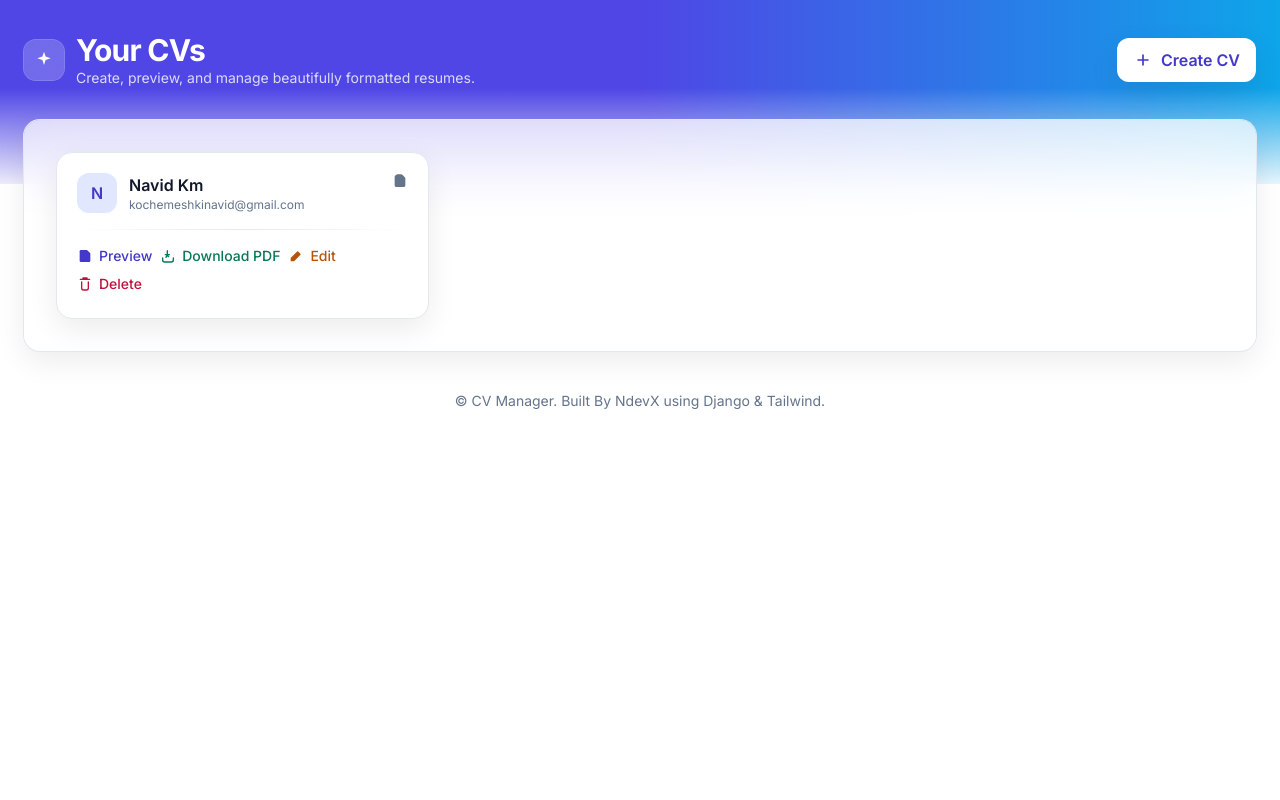
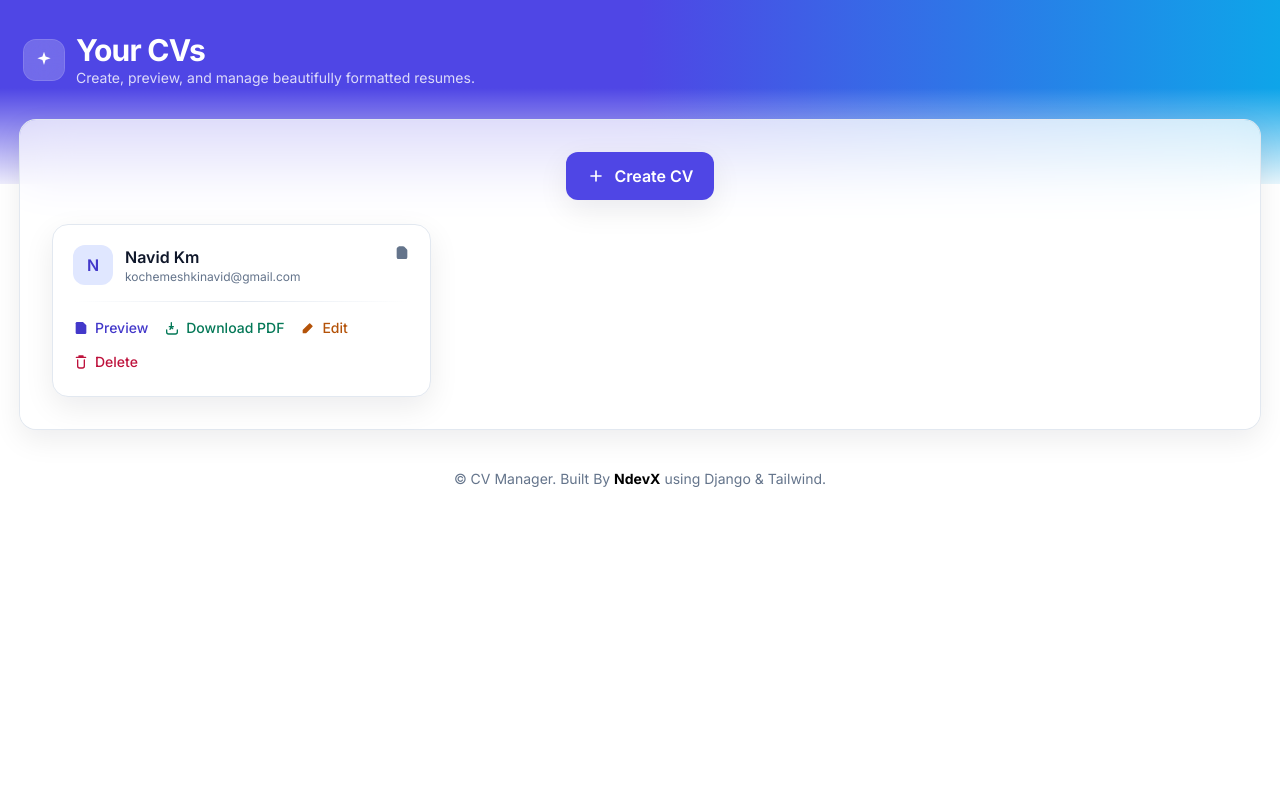
Before and after one commit to navidkmp/CV-Generator, a Django app: page / in a window 1280 px wide. Run offline with Django 5.2, Linux system fonts and the light colour scheme; data comes from the database, SQL or seed files in the repository; both versions use the stored data as it was after the commit; some libraries are stand-ins or nearby versions.

Commit message:
fix responsive

```diff
--- a/myapp/templates/myapp/dashboard.html
+++ b/myapp/templates/myapp/dashboard.html
@@ -1,18 +1,20 @@
-<!-- templates/dashboard.html -->
 <!DOCTYPE html>
 <html lang="en">
 <head>
-    <meta charset="UTF-8" />
-    <meta name="viewport" content="width=device-width, initial-scale=1" />
-    <title>Dashboard · CV Manager</title>
+    <meta charset="UTF-8">
+    <meta name="viewport" content="width=device-width, initial-scale=1.0">
 
-    <!-- Tailwind via CDN -->
+    <title>Dashboard | CV Manager</title>
+
     <script src="https://cdn.tailwindcss.com"></script>
+
     <script>
         tailwind.config = {
             theme: {
                 extend: {
-            fontFamily: { sans: ["Inter", "ui-sans-serif", "system-ui"] },
+                    fontFamily: {
+                        sans: ["Inter", "ui-sans-serif", "system-ui"]
+                    },
                     colors: {
                         brand: {
                             50: "#eef2ff",
@@ -24,35 +26,43 @@
                             600: "#4f46e5",
                             700: "#4338ca",
                             800: "#3730a3",
-                900: "#312e81",
-              },
+                            900: "#312e81"
+                        }
                     },
                     boxShadow: {
                         soft: "0 10px 30px rgba(2, 6, 23, 0.08)",
-              hover: "0 20px 40px rgba(2, 6, 23, 0.12)",
-            },
-            backgroundImage: {
-              "grid-soft":
-                "radial-gradient(circle at 1px 1px, rgba(99,102,241,.15) 1px, transparent 0)",
-            },
-          },
-        },
-        darkMode: "class",
+                        hover: "0 20px 40px rgba(2, 6, 23, 0.12)"
+                    }
+                }
+            }
         };
     </script>
 
-    <!-- Font -->
-    <link rel="preconnect" href="https://fonts.googleapis.com" />
-    <link rel="preconnect" href="https://fonts.gstatic.com" crossorigin />
+    <link rel="preconnect" href="https://fonts.googleapis.com">
+    <link rel="preconnect" href="https://fonts.gstatic.com" crossorigin>
+
     <link
         href="https://fonts.googleapis.com/css2?family=Inter:wght@400;500;600;700;800&display=swap"
         rel="stylesheet"
-    />
+    >
 
     <style>
-      /* Subtle background pattern */
+        * {
+            box-sizing: border-box;
+        }
+
+        html,
         body {
-        background-image: radial-gradient(
+            width: 100%;
+            min-height: 100%;
+            margin: 0;
+            overflow-x: hidden;
+        }
+
+        body {
+            font-family: Inter, Arial, sans-serif;
+            background:
+                radial-gradient(
                     60rem 30rem at 10% -10%,
                     rgba(99, 102, 241, 0.15),
                     transparent 40%
@@ -61,210 +71,463 @@
                     40rem 20rem at 110% 10%,
                     rgba(14, 165, 233, 0.12),
                     transparent 35%
-          );
+                ),
+                #ffffff;
+        }
+
+        /* Header */
+
+        .header-inner {
+            width: 100%;
+            max-width: 1280px;
+            margin: 0 auto;
+        }
+
+        .topbar {
+            display: flex;
+            align-items: center;
+            justify-content: flex-start;
+        }
+
+        /* Main layout */
+
+        .main-content {
+            display: block;
+            box-sizing: border-box;
+            width: 100%;
+            max-width: 1280px;
+            margin-left: auto !important;
+            margin-right: auto !important;
+            padding-left: 20px;
+            padding-right: 20px;
+            position: relative;
+        }
+
+        .main-panel {
+            display: block;
+            box-sizing: border-box;
+            width: 100%;
+            max-width: 100%;
+            min-width: 0;
+            margin-left: auto;
+            margin-right: auto;
+        }
+
+        /* Create CV button */
+
+        .create-cv-wrapper {
+            display: flex;
+            justify-content: center;
+            align-items: center;
+            width: 100%;
+            margin-bottom: 24px;
+        }
+
+        .create-cv-button {
+            display: inline-flex;
+            align-items: center;
+            justify-content: center;
+            gap: 8px;
+            text-decoration: none;
+        }
+
+        /* Resume grid */
+
+        .resume-grid {
+            display: grid;
+            grid-template-columns: repeat(1, minmax(0, 1fr));
+            width: 100%;
+            min-width: 0;
+            gap: 20px;
+        }
+
+        .resume-card {
+            width: 100%;
+            min-width: 0;
+            overflow: hidden;
+        }
+
+        .resume-info {
+            flex: 1;
+            min-width: 0;
+            overflow: hidden;
+        }
+
+        .resume-email {
+            overflow-wrap: anywhere;
+            word-break: break-word;
+        }
+
+        .resume-actions {
+            display: flex;
+            align-items: center;
+            flex-wrap: wrap;
+            gap: 14px 16px;
+            width: 100%;
+        }
+
+        .resume-actions a,
+        .resume-actions button {
+            display: inline-flex;
+            align-items: center;
+            gap: 6px;
+            white-space: nowrap;
+            text-decoration: none;
+        }
+
+        /* Footer */
+
+        .page-footer {
+            width: 100%;
+            text-align: center;
+            margin-left: auto;
+            margin-right: auto;
+        }
+
+        /* Tablet */
+
+        @media (min-width: 640px) {
+            .resume-grid {
+                grid-template-columns: repeat(2, minmax(0, 1fr));
+            }
+        }
+
+        @media (min-width: 1024px) {
+            .resume-grid {
+                grid-template-columns: repeat(3, minmax(0, 1fr));
+            }
+        }
+
+        /* Mobile */
+
+        @media (max-width: 768px) {
+            .header-inner {
+                padding-top: 24px;
+                padding-bottom: 90px;
+            }
+
+            .main-content {
+                width: 100%;
+                max-width: 100%;
+                padding-left: 12px;
+                padding-right: 12px;
+                margin-top: -55px !important;
+            }
+
+            .main-panel {
+                width: 100%;
+                padding: 16px !important;
+                border-radius: 18px;
+            }
+
+            .create-cv-wrapper {
+                margin-bottom: 18px;
+            }
+
+            .create-cv-button {
+                width: 100%;
+            }
+
+            .resume-card {
+                padding: 16px !important;
+            }
+
+            .resume-actions {
+                gap: 14px 16px;
+            }
+
+            .page-footer {
+                padding-top: 28px;
+                padding-bottom: 28px;
+            }
+        }
+
+        /* Small phones */
+
+        @media (max-width: 480px) {
+            .header-inner {
+                padding-left: 18px;
+                padding-right: 18px;
+            }
+
+            .topbar h1 {
+                font-size: 23px;
+            }
+
+            .topbar p {
+                font-size: 12px;
+                line-height: 1.6;
+            }
+
+            .main-content {
+                padding-left: 12px;
+                padding-right: 12px;
+            }
+
+            .main-panel {
+                padding: 14px !important;
+            }
+
+            .resume-grid {
+                grid-template-columns: minmax(0, 1fr);
+                gap: 16px;
+            }
+
+            .resume-card {
+                padding: 15px !important;
+            }
+
+            .resume-card-header {
+                gap: 10px;
+            }
+
+            .resume-date {
+                font-size: 10px;
+                white-space: nowrap;
+            }
+
+            .resume-actions {
+                gap: 14px 12px;
+            }
+
+            .resume-actions a,
+            .resume-actions button {
+                font-size: 12px;
+            }
+
+            .page-footer {
+                font-size: 11px;
+                padding-left: 10px;
+                padding-right: 10px;
+            }
         }
     </style>
 </head>
 
-  <body
-    class="min-h-screen text-slate-800 selection:bg-brand-100 selection:text-brand-800"
-  >
-    <!-- Topbar -->
+<body class="min-h-screen text-slate-800">
+
+    <!-- Header -->
+
     <header class="relative">
-      <div
-        class="absolute inset-0 -z-10 bg-gradient-to-r from-brand-600 via-indigo-600 to-sky-500"
-      ></div>
-      <div
-        class="absolute inset-x-0 bottom-0 -z-10 h-24 bg-gradient-to-t from-white/90 to-transparent"
-      ></div>
 
-      <div class="max-w-7xl mx-auto px-6 pt-8 pb-24">
-        <div class="flex items-center justify-between">
-          <div class="flex items-center gap-3">
-            <div
-              class="h-10 w-10 rounded-xl bg-white/20 backdrop-blur ring-1 ring-white/30 grid place-items-center"
-            >
-              <!-- Spark icon -->
+        <div class="absolute inset-0 -z-10 bg-gradient-to-r from-brand-600 via-indigo-600 to-sky-500"></div>
+
+        <div class="absolute inset-x-0 bottom-0 -z-10 h-24 bg-gradient-to-t from-white/90 to-transparent"></div>
+
+        <div class="header-inner px-6 pt-8 pb-24">
+
+            <div class="topbar">
+
+                <div class="flex items-center gap-3 min-w-0">
+
+                    <div class="h-10 w-10 flex-shrink-0 rounded-xl bg-white/20 backdrop-blur ring-1 ring-white/30 grid place-items-center">
+
                         <svg
                             xmlns="http://www.w3.org/2000/svg"
                             viewBox="0 0 24 24"
                             fill="currentColor"
                             class="w-5 h-5 text-white"
                         >
-                <path
-                  d="M12 2l1.9 5.9L20 10l-6.1 2.1L12 18l-1.9-5.9L4 10l6.1-2.1L12 2z"
-                />
+                            <path d="M12 2l1.9 5.9L20 10l-6.1 2.1L12 18l-1.9-5.9L4 10l6.1-2.1L12 2z"/>
                         </svg>
+
                     </div>
-            <div>
-              <h1
-                class="text-white text-2xl md:text-3xl font-bold tracking-tight"
-              >
+
+                    <div class="min-w-0">
+
+                        <h1 class="text-white text-2xl md:text-3xl font-bold tracking-tight">
                             Your CVs
                         </h1>
+
                         <p class="text-white/80 text-sm">
                             Create, preview, and manage beautifully formatted resumes.
                         </p>
-            </div>
+
                     </div>
 
+                </div>
+
+            </div>
+
+        </div>
+
+    </header>
+
+
+    <!-- Main Content -->
+
+    <main class="main-content -mt-16">
+
+        <div class="main-panel bg-white/70 backdrop-blur-xl rounded-2xl shadow-soft ring-1 ring-slate-200 p-6 md:p-8">
+
+            <!-- Only One Create CV Button -->
+
+            <div class="create-cv-wrapper">
 
                 <a
                     href="{% url 'myapp:save_profile' %}"
-              class="inline-flex items-center gap-2 rounded-xl bg-white text-brand-700 font-semibold px-4 py-2.5 shadow-soft hover:shadow-hover transition"
+                    class="create-cv-button rounded-xl bg-brand-600 text-white font-semibold px-5 py-3 shadow-soft hover:bg-brand-700 hover:shadow-hover transition"
                 >
+
                     <svg
                         xmlns="http://www.w3.org/2000/svg"
                         viewBox="0 0 24 24"
                         fill="currentColor"
                         class="w-5 h-5"
                     >
-                <path
-                  d="M12 5a1 1 0 011 1v5h5a1 1 0 110 2h-5v5a1 1 0 11-2 0v-5H6a1 1 0 110-2h5V6a1 1 0 011-1z"
-                />
+                        <path d="M12 5a1 1 0 011 1v5h5a1 1 0 110 2h-5v5a1 1 0 11-2 0v-5H6a1 1 0 110-2h5V6a1 1 0 011-1z"/>
                     </svg>
+
                     Create CV
+
                 </a>
-          </div>
-        </div>
-      </div>
-    </header>
 
-    <!-- Content -->
-    <main class="max-w-7xl mx-auto px-6 -mt-16">
-      <div
-        class="bg-white/70 backdrop-blur-xl rounded-2xl shadow-soft ring-1 ring-slate-200 p-6 md:p-8"
-      >
-        <!-- Mobile CTA -->
-        <div class="md:hidden mb-5 flex justify-end">
-          <a
-            href="{% url 'myapp:save_profile' %}"
-            class="inline-flex items-center gap-2 rounded-xl bg-brand-600 text-white font-medium px-4 py-2.5 shadow-soft hover:bg-brand-700 transition"
-          >
-            <svg
-              xmlns="http://www.w3.org/2000/svg"
-              viewBox="0 0 24 24"
-              fill="currentColor"
-              class="w-5 h-5"
-            >
-              <path
-                d="M12 5a1 1 0 011 1v5h5a1 1 0 110 2h-5v5a1 1 0 11-2 0v-5H6a1 1 0 110-2h5V6a1 1 0 011-1z"
-              />
-            </svg>
-            Create CV
-          </a>
             </div>
 
+
             {% if resumes %}
-        <!-- Grid -->
-        <div class="grid grid-cols-1 sm:grid-cols-2 lg:grid-cols-3 gap-6">
+
+            <!-- Resume Cards -->
+
+            <div class="resume-grid">
+
                 {% for resume in resumes %}
-          <div
-            class="group rounded-2xl border border-slate-200 bg-white p-5 shadow-soft hover:shadow-hover hover:-translate-y-0.5 transition transform"
-          >
-            <!-- Card header -->
-            <div class="flex items-start justify-between">
-              <div class="flex items-center gap-3">
-                <div
-                  class="h-10 w-10 rounded-xl bg-brand-100 text-brand-700 grid place-items-center font-semibold"
-                >
+
+                <div class="resume-card group rounded-2xl border border-slate-200 bg-white p-5 shadow-soft hover:shadow-hover hover:-translate-y-0.5 transition transform">
+
+                    <!-- Resume Header -->
+
+                    <div class="resume-card-header flex items-start justify-between gap-3">
+
+                        <div class="flex items-center gap-3 min-w-0">
+
+                            <div class="h-10 w-10 flex-shrink-0 rounded-xl bg-brand-100 text-brand-700 grid place-items-center font-semibold">
+
                                 {{ resume.name|default:"?"|slice:":1"|upper }}
+
                             </div>
-                <div>
-                  <h2
-                    class="text-base font-semibold text-slate-900 line-clamp-1"
-                  >
+
+                            <div class="resume-info">
+
+                                <h2 class="text-base font-semibold text-slate-900 truncate">
                                     {{ resume.name }}
                                 </h2>
-                  <p class="text-xs text-slate-500">{{ resume.email }}</p>
+
+                                <p class="resume-email text-xs text-slate-500">
+                                    {{ resume.email }}
+                                </p>
+
                             </div>
+
                         </div>
-              <span
-                class="inline-flex items-center gap-1 text-xs text-slate-500"
-              >
+
+                        <span class="resume-date inline-flex items-center gap-1 text-xs text-slate-500 flex-shrink-0">
+
                             <svg
                                 xmlns="http://www.w3.org/2000/svg"
                                 viewBox="0 0 24 24"
                                 fill="currentColor"
                                 class="w-4 h-4"
                             >
-                  <path
-                    d="M6.75 3A2.75 2.75 0 004 5.75v12.5A2.75 2.75 0 006.75 21h10.5A2.75 2.75 0 0020 18.25V8.414a2.75 2.75 0 00-.805-1.945l-3.664-3.664A2.75 2.75 0 0013.586 2H6.75zM13 3.5v3.25c0 .69.56 1.25 1.25 1.25H17.5"
-                  />
+                                <path d="M6.75 3A2.75 2.75 0 004 5.75v12.5A2.75 2.75 0 006.75 21h10.5A2.75 2.75 0 0020 18.25V8.414a2.75 2.75 0 00-.805-1.945l-3.664-3.664A2.75 2.75 0 0013.586 2H6.75zM13 3.5v3.25c0 .69.56 1.25 1.25 1.25H17.5"/>
                             </svg>
+
                             {{ resume.created_at|date:"M d, Y" }}
+
                         </span>
+
                     </div>
 
+
                     <!-- Divider -->
-            <div
-              class="my-4 h-px bg-gradient-to-r from-transparent via-slate-200 to-transparent"
-            ></div>
 
-            <!-- Actions -->
-            <div class="flex flex-wrap items-center gap-2">
+                    <div class="my-4 h-px bg-gradient-to-r from-transparent via-slate-200 to-transparent"></div>
+
+
+                    <!-- Resume Actions -->
+
+                    <div class="resume-actions">
+
+                        <!-- Preview -->
+
                         <a
                             href="{% url 'myapp:resume' resume.id %}"
-                class="inline-flex items-center gap-1.5 text-sm font-medium text-brand-700 hover:text-brand-800"
+                            class="text-sm font-medium text-brand-700 hover:text-brand-800"
                         >
+
                             <svg
                                 xmlns="http://www.w3.org/2000/svg"
                                 viewBox="0 0 24 24"
                                 fill="currentColor"
                                 class="w-4 h-4"
                             >
-                  <path
-                    d="M4 5a2 2 0 012-2h9l5 5v11a2 2 0 01-2 2H6a2 2 0 01-2-2V5z"
-                  />
+                                <path d="M4 5a2 2 0 012-2h9l5 5v11a2 2 0 01-2 2H6a2 2 0 01-2-2V5z"/>
                             </svg>
+
                             Preview
+
                         </a>
 
-              <!-- Update this href to your PDF download route when available -->
+
+                        <!-- Download PDF -->
+
                         <a
                             href="{% url 'myapp:download_resume' resume.id %}"
-                class="inline-flex items-center gap-1.5 text-sm font-medium text-emerald-700 hover:text-emerald-800"
+                            class="text-sm font-medium text-emerald-700 hover:text-emerald-800"
                         >
+
                             <svg
                                 xmlns="http://www.w3.org/2000/svg"
                                 viewBox="0 0 24 24"
                                 fill="currentColor"
                                 class="w-4 h-4"
                             >
-                  <path
-                    d="M7 10a1 1 0 011-1h2V4a1 1 0 112 0v5h2a1 1 0 011 1v1h-2.586l1.293 1.293a1 1 0 01-1.414 1.414L12 12.414l-2.293 2.293a1 1 0 01-1.414-1.414L9.586 11H7V10z"
-                  />
-                  <path
-                    d="M5 18a2 2 0 002 2h10a2 2 0 002-2v-3a1 1 0 112 0v3a4 4 0 01-4 4H7a4 4 0 01-4-4v-3a1 1 0 112 0v3z"
-                  />
+                                <path d="M7 10a1 1 0 011-1h2V4a1 1 0 112 0v5h2a1 1 0 011 1v1h-2.586l1.293 1.293a1 1 0 01-1.414 1.414L12 12.414l-2.293 2.293a1 1 0 01-1.414-1.414L9.586 11H7V10z"/>
+                                <path d="M5 18a2 2 0 002 2h10a2 2 0 002-2v-3a1 1 0 112 0v3a4 4 0 01-4 4H7a4 4 0 01-4-4v-3a1 1 0 112 0v3z"/>
                             </svg>
+
                             Download PDF
+
                         </a>
+
+
+                        <!-- Edit -->
 
                         <a
                             href="{% url 'myapp:edit_resume' resume.id %}"
-                class="inline-flex items-center gap-1.5 text-sm font-medium text-amber-700 hover:text-amber-800"
+                            class="text-sm font-medium text-amber-700 hover:text-amber-800"
                         >
+
                             <svg
                                 xmlns="http://www.w3.org/2000/svg"
                                 viewBox="0 0 24 24"
                                 fill="currentColor"
                                 class="w-4 h-4"
                             >
-                  <path
-                    d="M4 15.5V19a1 1 0 001 1h3.5a1 1 0 00.707-.293l9.5-9.5a1 1 0 000-1.414L15.207 5.293a1 1 0 00-1.414 0l-9.5 9.5A1 1 0 004 15.5z"
-                  />
+                                <path d="M4 15.5V19a1 1 0 001 1h3.5a1 1 0 00.707-.293l9.5-9.5a1 1 0 000-1.414L15.207 5.293a1 1 0 00-1.414 0l-9.5 9.5A1 1 0 004 15.5z"/>
                             </svg>
+
                             Edit
+
                         </a>
 
-              <form action="{% url 'myapp:delete_resume' resume.id %}" method="post" class="inline">
+
+                        <!-- Delete -->
+
+                        <form
+                            action="{% url 'myapp:delete_resume' resume.id %}"
+                            method="post"
+                            class="inline"
+                        >
+
                             {% csrf_token %}
+
                             <button
                                 type="submit"
                                 onclick="return confirm('Are you sure you want to delete this resume?')"
-                  class="inline-flex items-center gap-1.5 text-sm font-medium text-rose-700 hover:text-rose-800"
+                                class="text-sm font-medium text-rose-700 hover:text-rose-800"
                             >
+
                                 <svg
                                     xmlns="http://www.w3.org/2000/svg"
                                     viewBox="0 0 24 24"
@@ -277,68 +540,69 @@
                                         clip-rule="evenodd"
                                     />
                                 </svg>
+
                                 Delete
+
                             </button>
+
                         </form>
-            </div>
-          </div>
-          {% endfor %}
+
                     </div>
 
+                </div>
+
+                {% endfor %}
+
+            </div>
+
+
             {% else %}
-        <!-- Empty state -->
-        <div
-          class="rounded-2xl border-2 border-dashed border-slate-300 p-10 text-center bg-grid-soft bg-[size:20px_20px]"
-        >
-          <div
-            class="mx-auto mb-4 h-14 w-14 rounded-2xl bg-brand-100 text-brand-700 grid place-items-center"
-          >
+
+            <!-- Empty State -->
+
+            <div class="rounded-2xl border-2 border-dashed border-slate-300 p-10 text-center bg-slate-50">
+
+                <div class="mx-auto mb-4 h-14 w-14 rounded-2xl bg-brand-100 text-brand-700 grid place-items-center">
+
                     <svg
                         xmlns="http://www.w3.org/2000/svg"
                         viewBox="0 0 24 24"
                         fill="currentColor"
                         class="w-7 h-7"
                     >
-              <path
-                d="M12 6a6 6 0 00-6 6v5a3 3 0 003 3h6a3 3 0 003-3v-5a6 6 0 00-6-6z"
-              />
-              <path d="M9 6a3 3 0 116 0v1a3 3 0 11-6 0V6z" />
+                        <path d="M12 6a6 6 0 00-6 6v5a3 3 0 003 3h6a3 3 0 003-3v-5a6 6 0 00-6-6z"/>
+                        <path d="M9 6a3 3 0 116 0v1a3 3 0 11-6 0V6z"/>
                     </svg>
+
                 </div>
-          <h3 class="text-lg font-semibold text-slate-900">No CVs yet</h3>
+
+                <h3 class="text-lg font-semibold text-slate-900">
+                    No CVs yet
+                </h3>
+
                 <p class="text-slate-600 max-w-md mx-auto mt-1">
                     Create your first CV to get started. You can always come back to
-            edit, duplicate, and export as PDF.
+                    edit and download it as PDF.
                 </p>
-          <a
-            href="{% url 'myapp:save_profile' %}"
-            class="mt-6 inline-flex items-center gap-2 rounded-xl bg-brand-600 text-white font-semibold px-5 py-3 shadow-soft hover:bg-brand-700 transition"
-          >
-            <svg
-              xmlns="http://www.w3.org/2000/svg"
-              viewBox="0 0 24 24"
-              fill="currentColor"
-              class="w-5 h-5"
-            >
-              <path
-                d="M12 5a1 1 0 011 1v5h5a1 1 0 110 2h-5v5a1 1 0 11-2 0v-5H6a1 1 0 110-2h5V6a1 1 0 011-1z"
-              />
-            </svg>
-            Create CV
-          </a>
-        </div>
-        {% endif %}
+
             </div>
 
+            {% endif %}
+
+        </div>
+
+
         <!-- Footer -->
-      <footer
-        class="max-w-7xl mx-auto px-6 text-center text-sm text-slate-500 py-10"
-      >
+
+        <footer class="page-footer text-sm text-slate-500 py-10">
+
             <p>
-          © {{ now|date:"Y" }} CV Manager. Built By NdevX using Django &
-          Tailwind.
+                © CV Manager. Built By <a class="text text-black font-bold" href="https://github.com/navidkmp">NdevX</a> using Django & Tailwind.
             </p>
+
         </footer>
+
     </main>
+
 </body>
 </html>
```
Also changed, not shown: db.sqlite3. Lines whose indentation alone changed are shown as unchanged.
